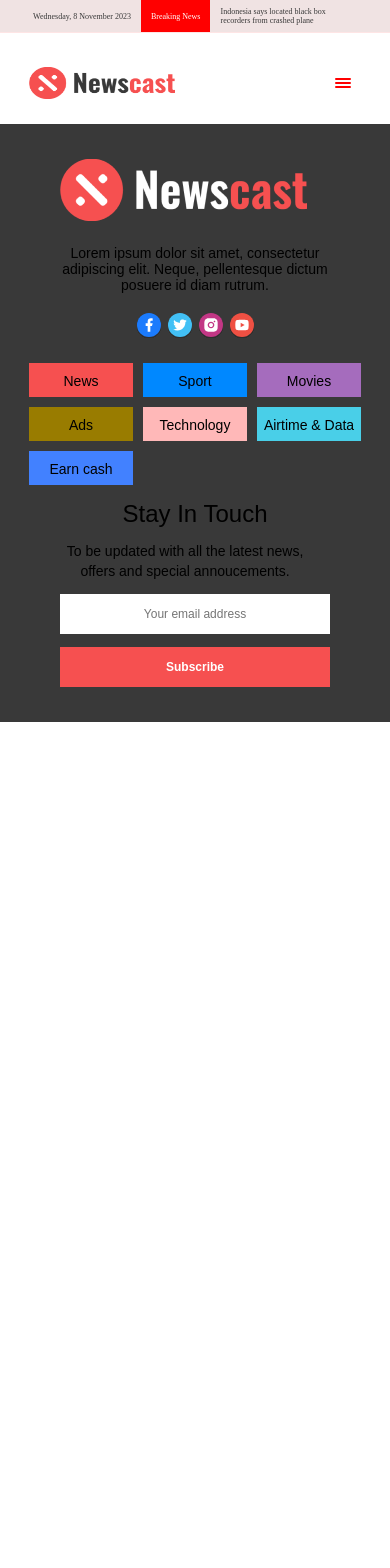
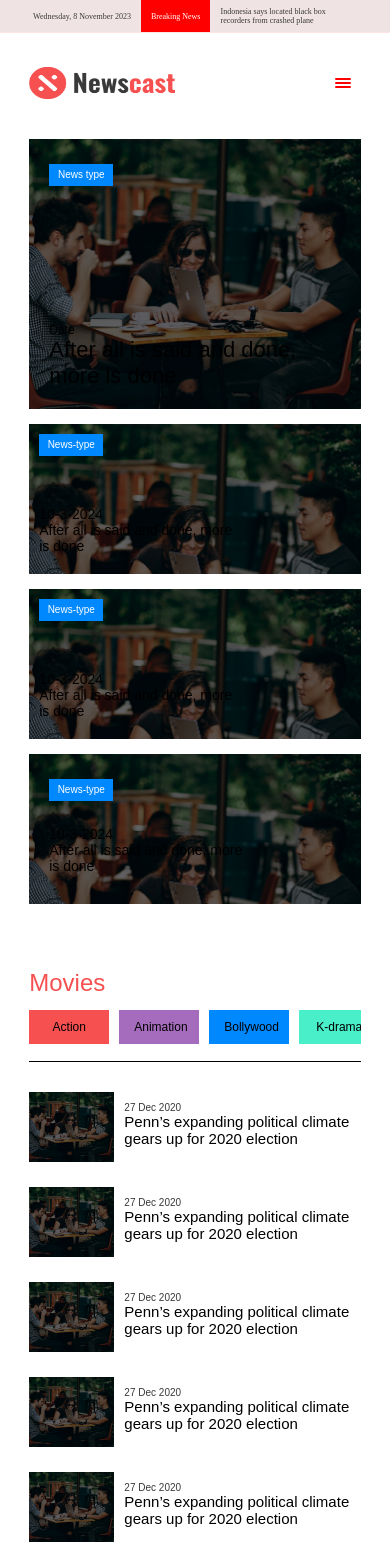
Before and after one commit to nonfungiblehayor/Jastech-Blog, a Next.js app in the folder jastechblog/: page / in a window 390 px wide. Shown: the top 1568 px of the page. Before the commit the page ends 844 px from the top, so only its background shows below. Built offline with nearby package versions, Linux system fonts and the light colour scheme; a web font is replaced by a local one.

Commit message:
style: make News and movies component mobile responsive

```diff
--- a/jastechblog/src/components/Home/Movies/Movies.tsx
+++ b/jastechblog/src/components/Home/Movies/Movies.tsx
@@ -12,6 +12,12 @@ const StyledMovies = styled.section`
   width: 85vw;
   padding-top: 40px;
   padding-bottom: 40px;
+  @media (max-width: 768px) {
+    .flex {
+      display: flex;
+      flex-direction: column;
+    }
+  }
 `;
 const Movies = () => {
   return (
--- a/jastechblog/src/components/Home/Movies/movieTabs.tsx
+++ b/jastechblog/src/components/Home/Movies/movieTabs.tsx
@@ -85,7 +85,13 @@ const MovieTabs = () => {
           <div className="container">
             {otherNews.map((item, index) => (
               <div key={index} className="each flex-row">
-                <Image src={item.img} alt="bg" width={90} height={70} />
+                <Image
+                  src={item.img}
+                  alt="bg"
+                  width={90}
+                  height={70}
+                  className="img"
+                />
                 <h2>
                   <span>{item.date}</span>
                   {item.heading}
--- a/jastechblog/src/components/Home/Movies/trending.tsx
+++ b/jastechblog/src/components/Home/Movies/trending.tsx
@@ -36,6 +36,10 @@ const StyledTrend = styled.div`
       font-size: 8px;
       color: rgba(57, 57, 57, 0.6);
     }
+  }
+  @media (max-width: 768px) {
+    width: 85vw;
+    margin-top: 20px;
   }
 `;
 const Trending = () => {
--- a/jastechblog/src/components/Home/News.tsx
+++ b/jastechblog/src/components/Home/News.tsx
@@ -6,6 +6,7 @@ const inter = Sofia({ weight: ["400"], subsets: ["latin"] });
 const StyledNews = styled.section`
   width: 85vw;
   padding-top: 25px;
+  margin-bottom: 25px;
   .big-frame,
   .small-frames,
   .medium-frames {
@@ -65,6 +66,34 @@ const StyledNews = styled.section`
     background-size: cover;
     margin-right: 0px;
   }
+  @media (max-width: 768px) {
+    padding-top: 15px;
+    .mobile {
+      display: flex;
+      flex-direction: column;
+    }
+    .big-frame {
+      width: 85vw;
+      height: 270px;
+      padding-bottom: 20px;
+    }
+    .container {
+      display: flex;
+      flex-direction: column;
+      align-items: center;
+      margin-top: 15px;
+      gap: 15px;
+    }
+    .small-frames,
+    .medium-frames {
+      width: 85vw;
+      height: 150px;
+    }
+    h3 {
+      font-size: 22px;
+      width: 65vw;
+    }
+  }
 `;
 const News = () => {
   const news = [
@@ -89,7 +118,7 @@ const News = () => {
   ];
   return (
     <StyledNews>
-      <section className="flex-row">
+      <section className="flex-row mobile">
         <div className="big-frame">
           <p className="news-type">News type</p>
           <h3>
--- a/jastechblog/src/pages/index.tsx
+++ b/jastechblog/src/pages/index.tsx
@@ -20,9 +20,9 @@ const Home: NextPageWithLayout = () => {
         <link rel="icon" href="/favicon.ico" />
       </Head>
       <main className={` ${inter.className}`}>
-        {/* <News /> */}
-        {/* <Movies />
-        <EarnCash />
+        <News />
+        <Movies />
+        {/*  <EarnCash />
         <Sport />
         <Ads />
         <Airtime /> */}
--- a/jastechblog/src/styles/StyledMoviesTab.tsx
+++ b/jastechblog/src/styles/StyledMoviesTab.tsx
@@ -71,5 +71,34 @@ const StyledMoviesTab = styled.div`
       }
     }
   }
+  @media (max-width: 768px) {
+    .tabs {
+      display: flex;
+      flex-direction: column;
+      align-items: flex-start;
+      gap: 6px;
+      width: 85vw;
+      overflow-x: scroll;
+      margin-bottom: 15px;
+      p {
+        width: 80px;
+        text-align: center;
+      }
+    }
+    .stand-alone {
+      display: none;
+    }
+    .container {
+      align-items: center;
+      gap: 10px;
+    }
+    .each {
+      width: 85vw;
+      gap: 10px;
+      h2 {
+        margin-top: -5px;
+      }
+    }
+  }
 `;
 export default StyledMoviesTab;
```
